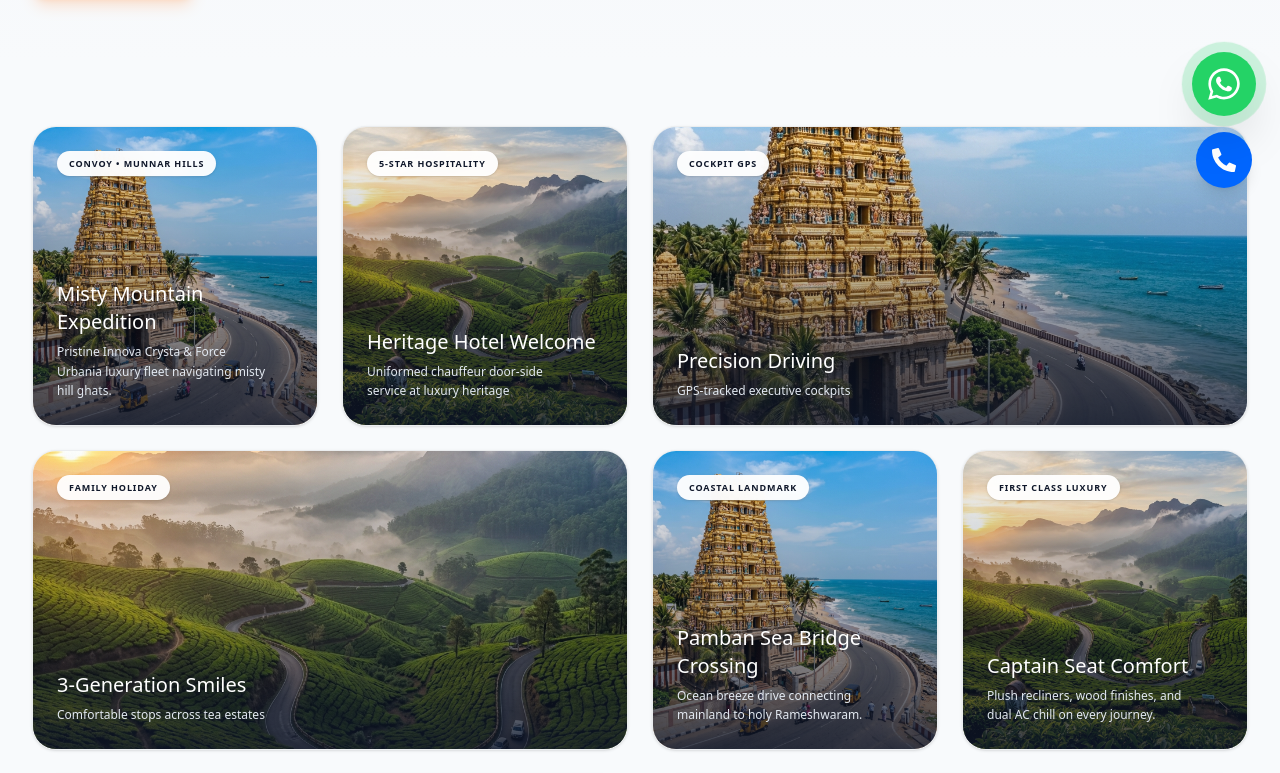
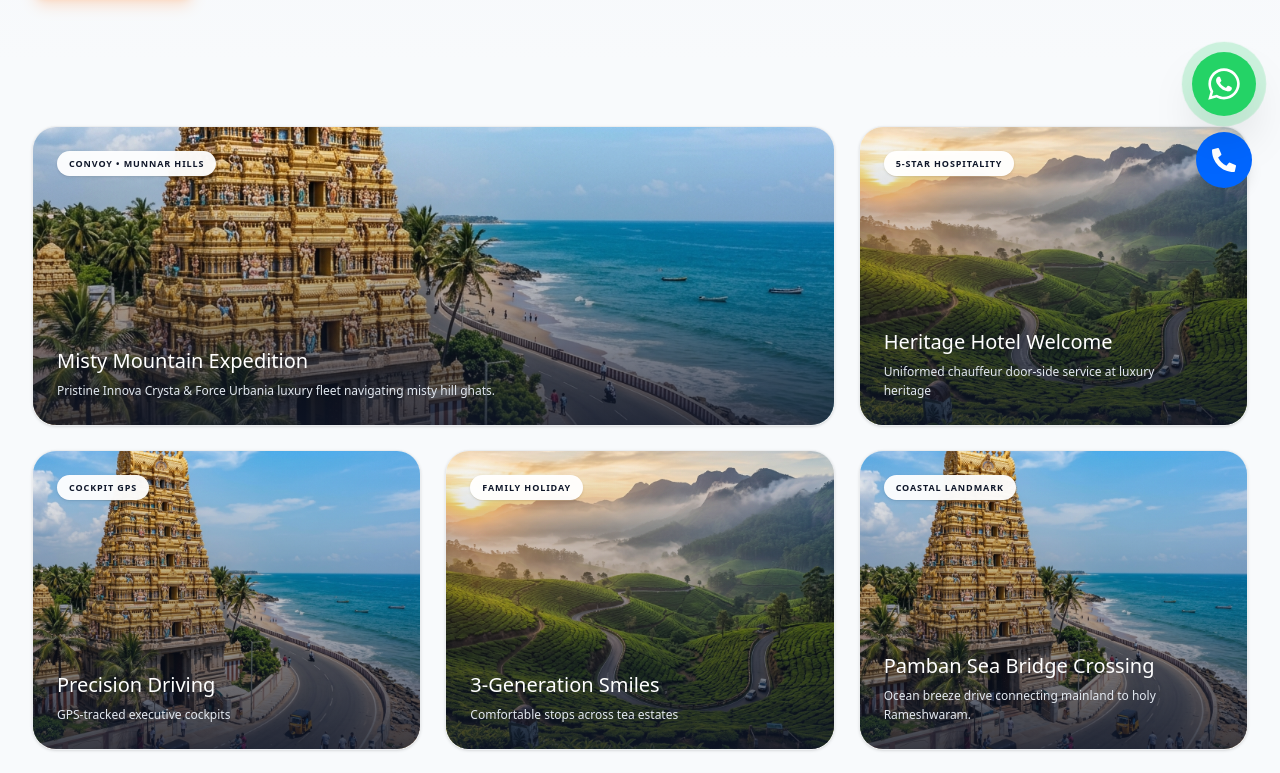
Before and after one commit to aeropeak26/Rudhran_travels, a Next.js app: page /gallery in a window 1280 px wide. Shown: the part 580-1353 px from the top of the page. Built offline with nearby package versions, Linux system fonts and the light colour scheme; no server answers; the database is empty.

Commit message:
Revert lightbox and update gallery grid to 3-column layout matching design

```diff
--- a/src/app/gallery/page.tsx
+++ b/src/app/gallery/page.tsx
@@ -6,7 +6,7 @@ import TopBar from '@/components/TopBar';
 import Header from '@/components/Header';
 import Footer from '@/components/Footer';
 import BookingModal from '@/components/BookingModal';
-import { Clock, ShieldCheck, Star, Zap, Check, ChevronLeft, ChevronRight, X } from 'lucide-react';
+import { Clock, ShieldCheck, Star, Zap, Check } from 'lucide-react';
 
 const iconMap: Record<string, any> = {
   Clock, ShieldCheck, Star, Zap, Check
@@ -15,7 +15,6 @@ const iconMap: Record<string, any> = {
 export default function GalleryPage() {
   const [isModalOpen, setIsModalOpen] = useState(false);
   const [pageContent, setPageContent] = useState<any>(null);
-  const [lightboxIndex, setLightboxIndex] = useState<number | null>(null);
 
   useEffect(() => {
     fetch('/api/gallery-content')
@@ -38,30 +37,6 @@ export default function GalleryPage() {
     { title: '3-Generation Smiles', desc: 'Comfortable stops across tea estates', badge: 'FAMILY HOLIDAY', img: '/images/dest2.png' },
     { title: 'Pamban Sea Bridge Crossing', desc: 'Ocean breeze drive connecting mainland to holy Rameshwaram.', badge: 'COASTAL LANDMARK', img: '/images/dest1.png' }
   ];
-
-  const galleryItems = pageContent?.gallery?.length > 0 ? pageContent.gallery : images;
-
-  useEffect(() => {
-    if (lightboxIndex === null) return;
-    const handleKeyDown = (e: KeyboardEvent) => {
-      if (e.key === 'Escape') setLightboxIndex(null);
-      if (e.key === 'ArrowRight') setLightboxIndex((prev) => prev !== null ? (prev + 1) % galleryItems.length : null);
-      if (e.key === 'ArrowLeft') setLightboxIndex((prev) => prev !== null ? (prev - 1 + galleryItems.length) % galleryItems.length : null);
-    };
-    window.addEventListener('keydown', handleKeyDown);
-    return () => window.removeEventListener('keydown', handleKeyDown);
-  }, [lightboxIndex, galleryItems.length]);
-
-  const getColSpan = (i: number) => {
-    const mod = i % 4; // grid is 4 columns. 1-1-2 means 1, 1, 2 = 4. Wait, the user wants 1 1 2.
-    // If it's a 4-col grid: Row 1: index 0 (col-span-1), index 1 (col-span-1), index 2 (col-span-2).
-    // Let's use a 4 col grid.
-    if (mod === 0) return 'md:col-span-1';
-    if (mod === 1) return 'md:col-span-1';
-    if (mod === 2) return 'md:col-span-2';
-    if (mod === 3) return 'md:col-span-2';
-    return 'md:col-span-1';
-  };
 
   return (
     <div className="min-h-screen bg-white font-sans selection:bg-blue-600 selection:text-white flex flex-col">
@@ -129,9 +104,9 @@ export default function GalleryPage() {
         {/* 3. Photo Grid */}
         <section className="py-12 md:py-16 md: bg-[#f8fafc]">
           <div className="max-w-7xl mx-auto px-4 sm:px-6 lg:px-8">
-            <div className="grid grid-cols-1 md:grid-cols-4 gap-4 lg:gap-6">
-              {galleryItems.map((item: any, i: number) => (
-                <div key={i} onClick={() => setLightboxIndex(i)} className={`group relative rounded-3xl overflow-hidden cursor-pointer shadow-sm hover:shadow-xl transition-all duration-500 h-[260px] md:h-[300px] border border-black/5 ${getColSpan(i)}`}>
+            <div className="grid grid-cols-1 md:grid-cols-3 gap-4 lg:gap-6">
+              {(pageContent?.gallery?.length > 0 ? pageContent.gallery : images).map((item: any, i: number) => (
+                <div key={i} className={`group relative rounded-3xl overflow-hidden shadow-sm hover:shadow-xl transition-all duration-500 h-[260px] md:h-[300px] border border-black/5 ${i === 0 ? 'md:col-span-2' : 'md:col-span-1'}`}>
                    <Image src={item.img} alt={item.title} fill className="object-cover transition-transform duration-700 group-hover:scale-105" />
                    <div className="absolute inset-0 bg-gradient-to-t from-[#0f172a]/90 via-[#0f172a]/30 to-transparent opacity-90 transition-opacity duration-300"></div>
 
@@ -235,63 +210,6 @@ export default function GalleryPage() {
       </main>
       <Footer />
       <BookingModal isOpen={isModalOpen} onClose={() => setIsModalOpen(false)} />
-
-      {/* Lightbox Modal */}
-      {lightboxIndex !== null && (
-        <div className="fixed inset-0 z-[100] flex items-center justify-center bg-black/95 backdrop-blur-sm p-4">
-          <button
-            onClick={() => setLightboxIndex(null)}
-            className="absolute top-6 right-6 text-white/70 hover:text-white transition-colors z-[110] bg-black/20 hover:bg-black/40 p-2 rounded-full backdrop-blur-md"
-          >
-            <X className="w-8 h-8" />
-          </button>
-
-          <button
-            onClick={(e) => {
-              e.stopPropagation();
-              setLightboxIndex((prev) => prev !== null ? (prev - 1 + galleryItems.length) % galleryItems.length : null);
-            }}
-            className="absolute left-4 md:left-8 top-1/2 -translate-y-1/2 text-white/70 hover:text-white transition-colors z-[110] bg-black/20 hover:bg-black/40 p-3 rounded-full backdrop-blur-md"
-          >
-            <ChevronLeft className="w-8 h-8 md:w-10 md:h-10" />
-          </button>
-
-          <div className="relative w-full max-w-5xl aspect-[4/3] md:aspect-video rounded-xl overflow-hidden shadow-2xl bg-black" onClick={(e) => e.stopPropagation()}>
-            <Image
-              src={galleryItems[lightboxIndex].img}
-              alt={galleryItems[lightboxIndex].title || 'Gallery image'}
-              fill
-              className="object-contain"
-              sizes="(max-width: 1200px) 100vw, 1200px"
-              priority
-            />
-
-            <div className="absolute bottom-0 left-0 right-0 bg-gradient-to-t from-black/90 via-black/50 to-transparent p-6 md:p-8">
-               {galleryItems[lightboxIndex].badge && (
-                 <span className="inline-block bg-white/20 backdrop-blur-md text-white text-[10px] font-bold uppercase tracking-widest px-3 py-1.5 rounded-full mb-3">
-                   {galleryItems[lightboxIndex].badge}
-                 </span>
-               )}
-               <h3 className="text-2xl md:text-3xl font-bold text-white mb-2">{galleryItems[lightboxIndex].title}</h3>
-               <p className="text-sm md:text-base text-slate-300 max-w-2xl">{galleryItems[lightboxIndex].desc}</p>
-            </div>
-          </div>
-
-          <button
-            onClick={(e) => {
-              e.stopPropagation();
-              setLightboxIndex((prev) => prev !== null ? (prev + 1) % galleryItems.length : null);
-            }}
-            className="absolute right-4 md:right-8 top-1/2 -translate-y-1/2 text-white/70 hover:text-white transition-colors z-[110] bg-black/20 hover:bg-black/40 p-3 rounded-full backdrop-blur-md"
-          >
-            <ChevronRight className="w-8 h-8 md:w-10 md:h-10" />
-          </button>
-
-          <div className="absolute bottom-6 left-1/2 -translate-x-1/2 text-white/50 text-sm font-medium tracking-widest">
-            {lightboxIndex + 1} / {galleryItems.length}
-          </div>
-        </div>
-      )}
     </div>
   );
 }
```
